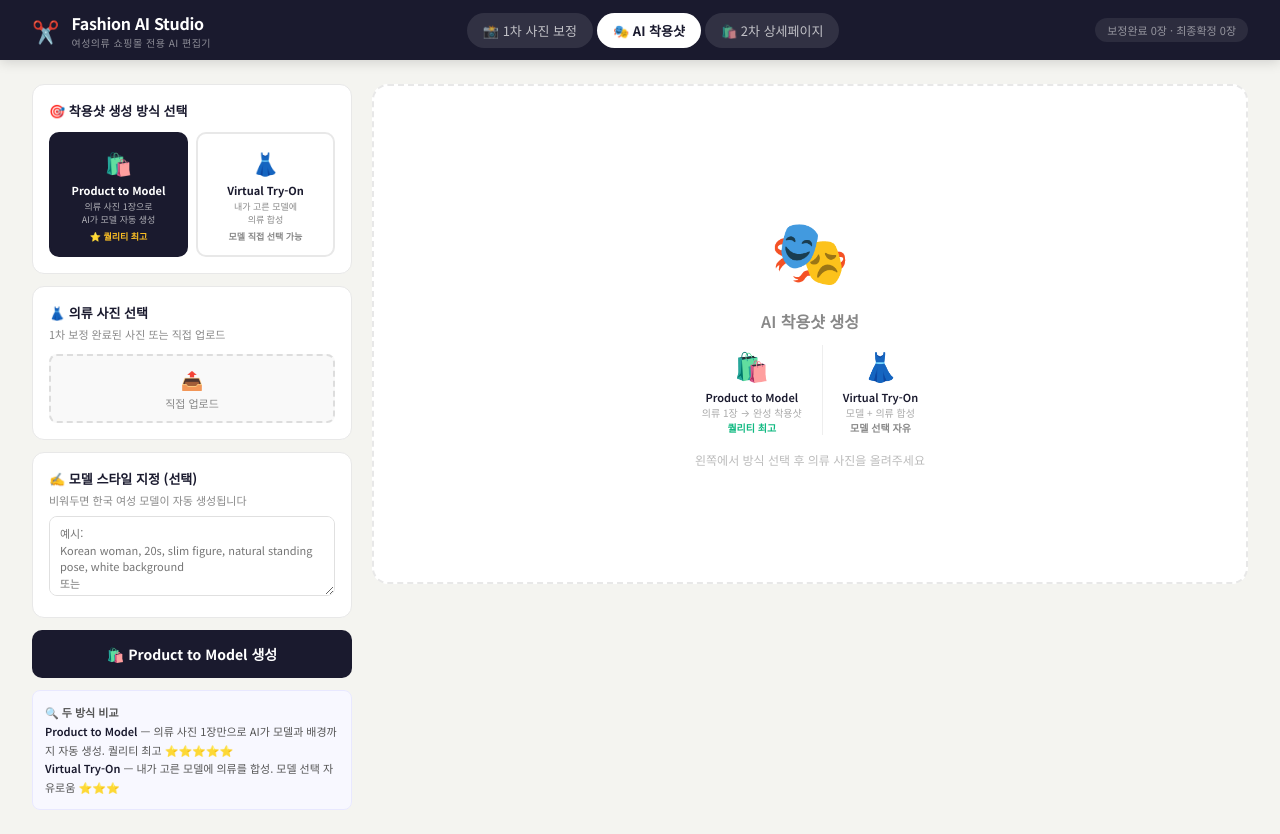
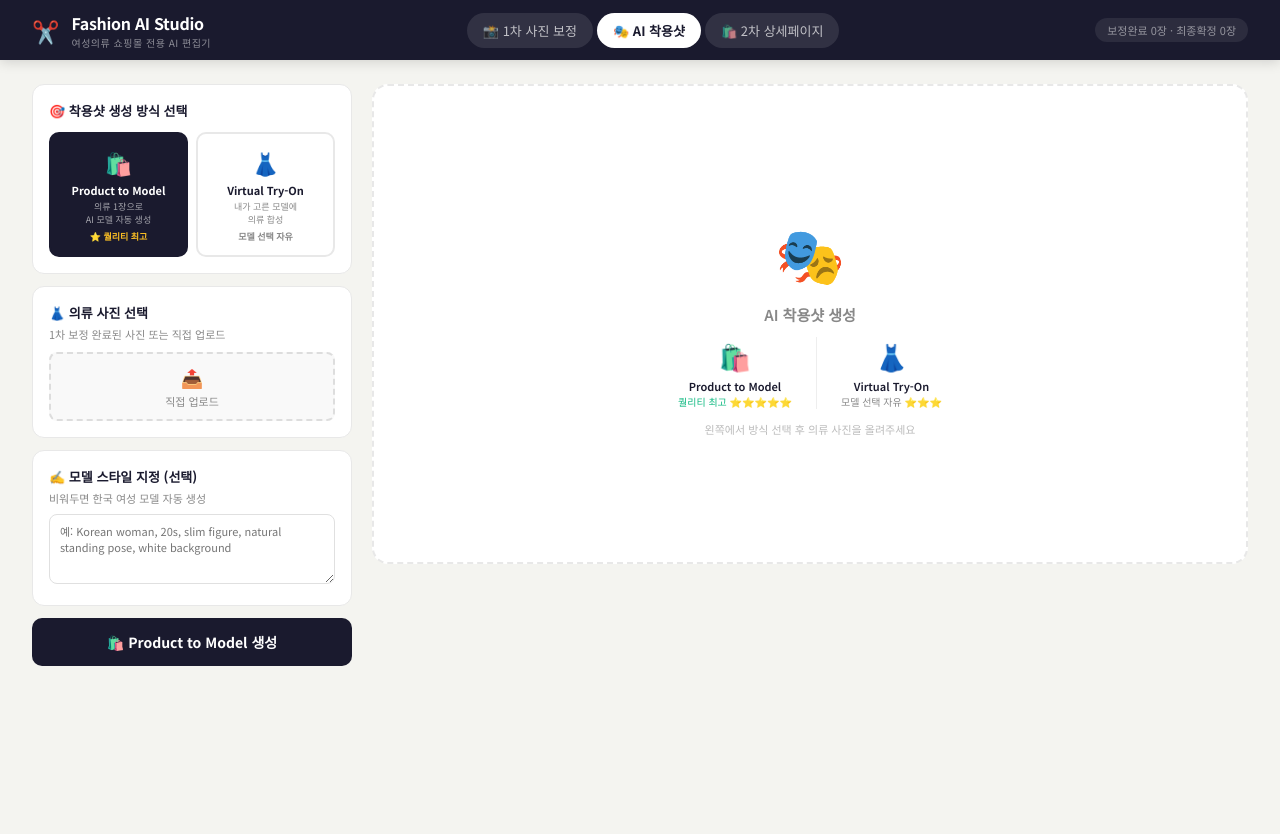
Before and after one commit to bluelg0-one/fashion-studio, a React (Vite) app: page / in a window 1280 px wide. Both pictures are taken after a click on the button "🎭 AI 착용샷". After the commit the page ends 800 px from the top, so only its background shows below. Built offline with nearby package versions, Linux system fonts and the light colour scheme.

Commit message:
이미지 압축으로 오류 수정
이미지 압축으로 오류 수정

```diff
--- a/src/components/TryOnStudio.jsx
+++ b/src/components/TryOnStudio.jsx
@@ -1,5 +1,27 @@
 import { useState, useRef } from 'react'
 import { fileToDataUrl, downloadImage } from '../utils/api.js'
+
+// 이미지를 압축해서 크기 줄이기
+async function compressImage(dataUrl, maxWidth = 800, quality = 0.8) {
+  return new Promise((resolve) => {
+    const img = new Image()
+    img.onload = () => {
+      const canvas = document.createElement('canvas')
+      let width = img.width
+      let height = img.height
+      if (width > maxWidth) {
+        height = Math.round((height * maxWidth) / width)
+        width = maxWidth
+      }
+      canvas.width = width
+      canvas.height = height
+      const ctx = canvas.getContext('2d')
+      ctx.drawImage(img, 0, 0, width, height)
+      resolve(canvas.toDataURL('image/jpeg', quality))
+    }
+    img.src = dataUrl
+  })
+}
 
 async function callTryOnAPI(payload) {
   const response = await fetch('/api/tryon', {
@@ -7,7 +29,16 @@ async function callTryOnAPI(payload) {
     headers: { 'Content-Type': 'application/json' },
     body: JSON.stringify(payload),
   })
-  const data = await response.json()
+
+  // JSON 파싱 오류 방지
+  const text = await response.text()
+  let data
+  try {
+    data = JSON.parse(text)
+  } catch {
+    throw new Error('서버 응답 오류: ' + text.slice(0, 100))
+  }
+
   if (!response.ok) throw new Error(data.error || `오류 (${response.status})`)
   return data.url
 }
@@ -20,13 +51,14 @@ const DEFAULT_MODELS = [
 ]
 
 export default function TryOnStudio({ refinedImages = [] }) {
-  const [mode, setMode] = useState('product-to-model') // 'product-to-model' | 'tryon'
+  const [mode, setMode] = useState('product-to-model')
   const [selectedModel, setSelectedModel] = useState(DEFAULT_MODELS[0])
   const [customModelUrl, setCustomModelUrl] = useState(null)
   const [selectedGarment, setSelectedGarment] = useState(null)
   const [category, setCategory] = useState('tops')
   const [customPrompt, setCustomPrompt] = useState('')
   const [generating, setGenerating] = useState(false)
+  const [progress, setProgress] = useState('')
   const [results, setResults] = useState([])
   const modelFileRef = useRef()
   const garmentFileRef = useRef()
@@ -36,14 +68,16 @@ export default function TryOnStudio({ refinedImages = [] }) {
   const handleModelUpload = async (file) => {
     if (!file || !file.type.startsWith('image/')) return
     const dataUrl = await fileToDataUrl(file)
-    setCustomModelUrl(dataUrl)
+    const compressed = await compressImage(dataUrl, 800, 0.85)
+    setCustomModelUrl(compressed)
     setSelectedModel(null)
   }
 
   const handleGarmentUpload = async (file) => {
     if (!file || !file.type.startsWith('image/')) return
     const dataUrl = await fileToDataUrl(file)
-    setSelectedGarment({ id: 'custom', url: dataUrl, name: file.name, isCustom: true })
+    const compressed = await compressImage(dataUrl, 800, 0.85)
+    setSelectedGarment({ id: 'custom', url: compressed, name: file.name, isCustom: true })
   }
 
   const handleGenerate = async () => {
@@ -52,19 +86,32 @@ export default function TryOnStudio({ refinedImages = [] }) {
 
     setGenerating(true)
     try {
+      let garmentUrl = selectedGarment.url
+      let modelUrl = customModelUrl || selectedModel?.url
+
+      // 로컬 이미지면 압축
+      if (garmentUrl.startsWith('data:')) {
+        setProgress('이미지 압축 중...')
+        garmentUrl = await compressImage(garmentUrl, 800, 0.85)
+      }
+      if (modelUrl && modelUrl.startsWith('data:')) {
+        modelUrl = await compressImage(modelUrl, 800, 0.85)
+      }
+
+      setProgress(mode === 'product-to-model' ? 'AI 모델 생성 중... (20~40초)' : '착용샷 합성 중... (5~15초)')
+
       let resultUrl
-
       if (mode === 'product-to-model') {
         resultUrl = await callTryOnAPI({
           mode: 'product-to-model',
-          product_image: selectedGarment.url,
+          product_image: garmentUrl,
           prompt: customPrompt || 'Korean woman, 20s, slim figure, natural standing pose, white background, fashion model photography',
         })
       } else {
         resultUrl = await callTryOnAPI({
           mode: 'tryon',
-          model_image: customModelUrl || selectedModel?.url,
-          garment_image: selectedGarment.url,
+          model_image: modelUrl,
+          garment_image: garmentUrl,
           category,
         })
       }
@@ -82,6 +129,7 @@ export default function TryOnStudio({ refinedImages = [] }) {
       alert('착용샷 생성 오류: ' + err.message)
     } finally {
       setGenerating(false)
+      setProgress('')
     }
   }
 
@@ -92,63 +140,48 @@ export default function TryOnStudio({ refinedImages = [] }) {
         {/* 모드 선택 */}
         <div style={{ background: '#fff', borderRadius: 12, border: '1px solid #e8e8e8', padding: 16 }}>
           <div style={{ fontSize: 13, fontWeight: 700, marginBottom: 12, color: '#1a1a2e' }}>🎯 착용샷 생성 방식 선택</div>
-
           <div style={{ display: 'grid', gridTemplateColumns: '1fr 1fr', gap: 8 }}>
-            <div onClick={() => setMode('product-to-model')}
-              style={{ padding: '12px 8px', borderRadius: 10, border: `2px solid ${mode === 'product-to-model' ? '#1a1a2e' : '#e8e8e8'}`, background: mode === 'product-to-model' ? '#1a1a2e' : '#fff', cursor: 'pointer', textAlign: 'center' }}>
-              <div style={{ fontSize: 22, marginBottom: 4 }}>🛍️</div>
-              <div style={{ fontSize: 11, fontWeight: 700, color: mode === 'product-to-model' ? '#fff' : '#1a1a2e' }}>Product to Model</div>
-              <div style={{ fontSize: 9, color: mode === 'product-to-model' ? 'rgba(255,255,255,0.65)' : '#888', marginTop: 3, lineHeight: 1.4 }}>
-                의류 사진 1장으로<br />AI가 모델 자동 생성
+            {[
+              { id: 'product-to-model', icon: '🛍️', label: 'Product to Model', desc: '의류 1장으로\nAI 모델 자동 생성', badge: '⭐ 퀄리티 최고', badgeColor: '#10b981' },
+              { id: 'tryon', icon: '👗', label: 'Virtual Try-On', desc: '내가 고른 모델에\n의류 합성', badge: '모델 선택 자유', badgeColor: '#888' },
+            ].map(m => (
+              <div key={m.id} onClick={() => setMode(m.id)}
+                style={{ padding: '12px 8px', borderRadius: 10, border: `2px solid ${mode === m.id ? '#1a1a2e' : '#e8e8e8'}`, background: mode === m.id ? '#1a1a2e' : '#fff', cursor: 'pointer', textAlign: 'center' }}>
+                <div style={{ fontSize: 22, marginBottom: 4 }}>{m.icon}</div>
+                <div style={{ fontSize: 11, fontWeight: 700, color: mode === m.id ? '#fff' : '#1a1a2e' }}>{m.label}</div>
+                <div style={{ fontSize: 9, color: mode === m.id ? 'rgba(255,255,255,0.6)' : '#888', marginTop: 3, lineHeight: 1.4, whiteSpace: 'pre-line' }}>{m.desc}</div>
+                <div style={{ fontSize: 9, marginTop: 4, color: mode === m.id ? '#fbbf24' : m.badgeColor, fontWeight: 600 }}>{m.badge}</div>
               </div>
-              <div style={{ fontSize: 9, marginTop: 4, color: mode === 'product-to-model' ? '#fbbf24' : '#10b981', fontWeight: 600 }}>
-                ⭐ 퀄리티 최고
-              </div>
-            </div>
-
-            <div onClick={() => setMode('tryon')}
-              style={{ padding: '12px 8px', borderRadius: 10, border: `2px solid ${mode === 'tryon' ? '#1a1a2e' : '#e8e8e8'}`, background: mode === 'tryon' ? '#1a1a2e' : '#fff', cursor: 'pointer', textAlign: 'center' }}>
-              <div style={{ fontSize: 22, marginBottom: 4 }}>👗</div>
-              <div style={{ fontSize: 11, fontWeight: 700, color: mode === 'tryon' ? '#fff' : '#1a1a2e' }}>Virtual Try-On</div>
-              <div style={{ fontSize: 9, color: mode === 'tryon' ? 'rgba(255,255,255,0.65)' : '#888', marginTop: 3, lineHeight: 1.4 }}>
-                내가 고른 모델에<br />의류 합성
-              </div>
-              <div style={{ fontSize: 9, marginTop: 4, color: mode === 'tryon' ? '#fbbf24' : '#888', fontWeight: 600 }}>
-                모델 직접 선택 가능
-              </div>
-            </div>
+            ))}
           </div>
         </div>
 
-        {/* 의류 선택 (공통) */}
+        {/* 의류 선택 */}
         <div style={{ background: '#fff', borderRadius: 12, border: '1px solid #e8e8e8', padding: 16 }}>
           <div style={{ fontSize: 13, fontWeight: 700, marginBottom: 4, color: '#1a1a2e' }}>👗 의류 사진 선택</div>
-          <div style={{ fontSize: 11, color: '#888', marginBottom: 12 }}>1차 보정 완료된 사진 또는 직접 업로드</div>
+          <div style={{ fontSize: 11, color: '#888', marginBottom: 10 }}>1차 보정 완료된 사진 또는 직접 업로드</div>
 
           {mode === 'tryon' && (
-            <div style={{ marginBottom: 12 }}>
-              <div style={{ fontSize: 11, fontWeight: 600, color: '#555', marginBottom: 6 }}>의류 종류</div>
-              <div style={{ display: 'flex', gap: 6 }}>
-                {[{ id: 'tops', label: '상의' }, { id: 'bottoms', label: '하의' }, { id: 'one-pieces', label: '원피스' }].map(cat => (
-                  <button key={cat.id} onClick={() => setCategory(cat.id)}
-                    style={{ flex: 1, padding: '7px 4px', borderRadius: 7, border: `1.5px solid ${category === cat.id ? '#1a1a2e' : '#e0e0e0'}`, background: category === cat.id ? '#1a1a2e' : '#fff', color: category === cat.id ? '#fff' : '#555', fontSize: 11, fontWeight: category === cat.id ? 700 : 400, cursor: 'pointer' }}>
-                    {cat.label}
-                  </button>
-                ))}
-              </div>
+            <div style={{ display: 'flex', gap: 6, marginBottom: 10 }}>
+              {[{ id: 'tops', label: '상의' }, { id: 'bottoms', label: '하의' }, { id: 'one-pieces', label: '원피스' }].map(cat => (
+                <button key={cat.id} onClick={() => setCategory(cat.id)}
+                  style={{ flex: 1, padding: '6px 4px', borderRadius: 7, border: `1.5px solid ${category === cat.id ? '#1a1a2e' : '#e0e0e0'}`, background: category === cat.id ? '#1a1a2e' : '#fff', color: category === cat.id ? '#fff' : '#555', fontSize: 11, fontWeight: category === cat.id ? 700 : 400, cursor: 'pointer' }}>
+                  {cat.label}
+                </button>
+              ))}
             </div>
           )}
 
           {approvedImages.length > 0 && (
             <div style={{ marginBottom: 10 }}>
               <div style={{ fontSize: 11, fontWeight: 600, color: '#555', marginBottom: 6 }}>1차 보정된 사진에서 선택</div>
-              <div style={{ display: 'grid', gridTemplateColumns: 'repeat(3, 1fr)', gap: 6, maxHeight: 140, overflowY: 'auto' }}>
+              <div style={{ display: 'grid', gridTemplateColumns: 'repeat(3, 1fr)', gap: 6, maxHeight: 130, overflowY: 'auto' }}>
                 {approvedImages.map(img => (
                   <div key={img.id} onClick={() => setSelectedGarment({ id: img.id, url: img.editedUrl, name: img.name })}
                     style={{ cursor: 'pointer', borderRadius: 8, overflow: 'hidden', border: `2px solid ${selectedGarment?.id === img.id ? '#1a1a2e' : '#e8e8e8'}` }}>
-                    <img src={img.editedUrl} alt="" style={{ width: '100%', height: 65, objectFit: 'cover', display: 'block' }} />
+                    <img src={img.editedUrl} alt="" style={{ width: '100%', height: 60, objectFit: 'cover', display: 'block' }} />
                     {selectedGarment?.id === img.id && (
-                      <div style={{ background: '#1a1a2e', color: '#fff', fontSize: 9, textAlign: 'center', padding: '2px 0' }}>✓ 선택됨</div>
+                      <div style={{ background: '#1a1a2e', color: '#fff', fontSize: 9, textAlign: 'center', padding: '1px 0' }}>✓</div>
                     )}
                   </div>
                 ))}
@@ -160,7 +193,7 @@ export default function TryOnStudio({ refinedImages = [] }) {
             style={{ border: '2px dashed #ddd', borderRadius: 8, padding: 10, textAlign: 'center', cursor: 'pointer', background: '#f9f9f9' }}>
             {selectedGarment?.isCustom ? (
               <div>
-                <img src={selectedGarment.url} alt="" style={{ width: 50, height: 50, objectFit: 'cover', borderRadius: 6, margin: '0 auto 4px', display: 'block' }} />
+                <img src={selectedGarment.url} alt="" style={{ width: 48, height: 48, objectFit: 'cover', borderRadius: 6, margin: '0 auto 4px', display: 'block' }} />
                 <div style={{ fontSize: 10, color: '#10b981', fontWeight: 600 }}>✓ 업로드 완료</div>
               </div>
             ) : (
@@ -173,89 +206,66 @@ export default function TryOnStudio({ refinedImages = [] }) {
           </div>
         </div>
 
-        {/* Product to Model 전용: 프롬프트 */}
+        {/* Product to Model 프롬프트 */}
         {mode === 'product-to-model' && (
           <div style={{ background: '#fff', borderRadius: 12, border: '1px solid #e8e8e8', padding: 16 }}>
             <div style={{ fontSize: 13, fontWeight: 700, marginBottom: 4, color: '#1a1a2e' }}>✍️ 모델 스타일 지정 (선택)</div>
-            <div style={{ fontSize: 11, color: '#888', marginBottom: 8 }}>비워두면 한국 여성 모델이 자동 생성됩니다</div>
-            <textarea
-              value={customPrompt}
-              onChange={(e) => setCustomPrompt(e.target.value)}
-              placeholder="예시:
-Korean woman, 20s, slim figure, natural standing pose, white background
-또는
-Korean woman, 30s, professional look, office background"
-              style={{ width: '100%', height: 80, borderRadius: 8, border: '1px solid #e0e0e0', padding: '8px 10px', fontSize: 11, resize: 'vertical', boxSizing: 'border-box', outline: 'none', lineHeight: 1.5 }}
-            />
+            <div style={{ fontSize: 11, color: '#888', marginBottom: 8 }}>비워두면 한국 여성 모델 자동 생성</div>
+            <textarea value={customPrompt} onChange={(e) => setCustomPrompt(e.target.value)}
+              placeholder="예: Korean woman, 20s, slim figure, natural standing pose, white background"
+              style={{ width: '100%', height: 70, borderRadius: 8, border: '1px solid #e0e0e0', padding: '8px 10px', fontSize: 11, resize: 'vertical', boxSizing: 'border-box', outline: 'none' }} />
           </div>
         )}
 
-        {/* Try-On 전용: 모델 선택 */}
+        {/* Try-On 모델 선택 */}
         {mode === 'tryon' && (
           <div style={{ background: '#fff', borderRadius: 12, border: '1px solid #e8e8e8', padding: 16 }}>
             <div style={{ fontSize: 13, fontWeight: 700, marginBottom: 4, color: '#1a1a2e' }}>👤 AI 모델 선택</div>
-            <div style={{ fontSize: 11, color: '#888', marginBottom: 10 }}>전신 사진 모델 또는 직접 업로드</div>
-
             <div style={{ display: 'grid', gridTemplateColumns: '1fr 1fr', gap: 6, marginBottom: 8 }}>
               {DEFAULT_MODELS.map(m => (
                 <div key={m.id} onClick={() => { setSelectedModel(m); setCustomModelUrl(null) }}
                   style={{ borderRadius: 8, overflow: 'hidden', border: `2px solid ${selectedModel?.id === m.id && !customModelUrl ? '#1a1a2e' : '#e8e8e8'}`, cursor: 'pointer' }}>
-                  <img src={m.url} alt={m.name} style={{ width: '100%', height: 80, objectFit: 'cover', objectPosition: 'top', display: 'block' }} />
+                  <img src={m.url} alt={m.name} style={{ width: '100%', height: 75, objectFit: 'cover', objectPosition: 'top', display: 'block' }} />
                   <div style={{ padding: '3px 6px', background: selectedModel?.id === m.id && !customModelUrl ? '#1a1a2e' : '#fff' }}>
                     <div style={{ fontSize: 10, fontWeight: 600, color: selectedModel?.id === m.id && !customModelUrl ? '#fff' : '#1a1a2e' }}>{m.emoji} {m.name}</div>
-                    <div style={{ fontSize: 9, color: selectedModel?.id === m.id && !customModelUrl ? 'rgba(255,255,255,0.6)' : '#888' }}>{m.style}</div>
                   </div>
                 </div>
               ))}
             </div>
-
             <div onClick={() => modelFileRef.current?.click()}
-              style={{ border: `2px dashed ${customModelUrl ? '#1a1a2e' : '#ddd'}`, borderRadius: 8, padding: 10, textAlign: 'center', cursor: 'pointer', background: customModelUrl ? '#f0f0ff' : '#f9f9f9' }}>
+              style={{ border: `2px dashed ${customModelUrl ? '#1a1a2e' : '#ddd'}`, borderRadius: 8, padding: 8, textAlign: 'center', cursor: 'pointer', background: customModelUrl ? '#f0f0ff' : '#f9f9f9' }}>
               {customModelUrl ? (
                 <div style={{ display: 'flex', alignItems: 'center', gap: 8 }}>
-                  <img src={customModelUrl} alt="" style={{ width: 36, height: 36, objectFit: 'cover', borderRadius: 6 }} />
-                  <div style={{ fontSize: 11, color: '#1a1a2e', fontWeight: 600 }}>✓ 내 모델 사용 중</div>
+                  <img src={customModelUrl} alt="" style={{ width: 32, height: 32, objectFit: 'cover', borderRadius: 4 }} />
+                  <div style={{ fontSize: 10, color: '#1a1a2e', fontWeight: 600 }}>✓ 내 모델 사용 중</div>
                 </div>
               ) : (
-                <div>
-                  <div style={{ fontSize: 11, color: '#888' }}>📤 내 모델 사진 업로드</div>
-                  <div style={{ fontSize: 10, color: '#aaa', marginTop: 1 }}>⚠️ 반드시 전신 사진!</div>
-                </div>
+                <div style={{ fontSize: 10, color: '#888' }}>📤 내 모델 직접 업로드 (전신 사진 필수!)</div>
               )}
               <input ref={modelFileRef} type="file" accept="image/*" style={{ display: 'none' }} onChange={(e) => handleModelUpload(e.target.files[0])} />
             </div>
           </div>
         )}
 
-        {/* 생성 버튼 */}
         <button onClick={handleGenerate} disabled={generating}
           style={{ padding: '14px 0', borderRadius: 10, border: 'none', background: generating ? '#ccc' : '#1a1a2e', color: '#fff', fontSize: 14, fontWeight: 700, cursor: generating ? 'not-allowed' : 'pointer' }}>
-          {generating ? '⚙️ 착용샷 생성 중... (10~30초)' : mode === 'product-to-model' ? '🛍️ Product to Model 생성' : '👗 Virtual Try-On 생성'}
+          {generating ? `⚙️ ${progress}` : mode === 'product-to-model' ? '🛍️ Product to Model 생성' : '👗 Virtual Try-On 생성'}
         </button>
 
         {generating && (
           <div style={{ background: '#f0f4ff', borderRadius: 8, padding: 12, fontSize: 12, color: '#3730a3', textAlign: 'center', lineHeight: 1.7 }}>
-            <div style={{ fontSize: 24, marginBottom: 6 }}>⏳</div>
-            AI가 착용샷을 생성하고 있어요<br />
-            {mode === 'product-to-model' ? <><strong>20~40초</strong> 정도 소요돼요</> : <><strong>5~15초</strong> 정도 소요돼요</>}
+            <div style={{ fontSize: 20, marginBottom: 4 }}>⏳</div>
+            {progress}<br />
+            <span style={{ fontSize: 10, color: '#6366f1' }}>잠시만 기다려주세요</span>
           </div>
         )}
-
-        {/* 비교 안내 */}
-        <div style={{ background: '#f8f8ff', borderRadius: 8, padding: 12, fontSize: 11, color: '#555', lineHeight: 1.7, border: '1px solid #e8e8ff' }}>
-          <strong>🔍 두 방식 비교</strong><br />
-          <span style={{ color: '#1a1a2e', fontWeight: 600 }}>Product to Model</span> — 의류 사진 1장만으로 AI가 모델과 배경까지 자동 생성. 퀄리티 최고 ⭐⭐⭐⭐⭐<br />
-          <span style={{ color: '#1a1a2e', fontWeight: 600 }}>Virtual Try-On</span> — 내가 고른 모델에 의류를 합성. 모델 선택 자유로움 ⭐⭐⭐
-        </div>
       </div>
 
       {/* 결과 */}
       <div>
         {results.length > 0 ? (
           <div>
-            <div style={{ fontSize: 13, fontWeight: 700, marginBottom: 16, color: '#1a1a2e' }}>
-              🎭 생성된 착용샷 ({results.length}장)
-            </div>
+            <div style={{ fontSize: 13, fontWeight: 700, marginBottom: 16, color: '#1a1a2e' }}>🎭 생성된 착용샷 ({results.length}장)</div>
             <div style={{ display: 'grid', gridTemplateColumns: 'repeat(2, 1fr)', gap: 16 }}>
               {results.map(result => (
                 <div key={result.id} style={{ background: '#fff', borderRadius: 12, border: '1px solid #e8e8e8', overflow: 'hidden', boxShadow: '0 2px 8px rgba(0,0,0,0.06)' }}>
@@ -270,13 +280,9 @@ Korean woman, 30s, professional look, office background"
                     <div style={{ fontSize: 11, color: '#888', marginBottom: 10 }}>{result.garmentName} · {result.createdAt}</div>
                     <div style={{ display: 'flex', gap: 8 }}>
                       <button onClick={() => downloadImage(result.url, `착용샷_${Date.now()}.png`)}
-                        style={{ flex: 1, padding: '7px 0', borderRadius: 7, border: 'none', background: '#1a1a2e', color: '#fff', fontSize: 11, fontWeight: 700, cursor: 'pointer' }}>
-                        ⬇️ 다운로드
-                      </button>
+                        style={{ flex: 1, padding: '7px 0', borderRadius: 7, border: 'none', background: '#1a1a2e', color: '#fff', fontSize: 11, fontWeight: 700, cursor: 'pointer' }}>⬇️ 다운로드</button>
                       <button onClick={() => window.open(result.url, '_blank')}
-                        style={{ flex: 1, padding: '7px 0', borderRadius: 7, border: '1px solid #e0e0e0', background: '#fff', color: '#555', fontSize: 11, cursor: 'pointer' }}>
-                        🔍 크게 보기
-                      </button>
+                        style={{ flex: 1, padding: '7px 0', borderRadius: 7, border: '1px solid #e0e0e0', background: '#fff', color: '#555', fontSize: 11, cursor: 'pointer' }}>🔍 크게 보기</button>
                     </div>
                   </div>
                 </div>
@@ -284,25 +290,23 @@ Korean woman, 30s, professional look, office background"
             </div>
           </div>
         ) : (
-          <div style={{ background: '#fff', borderRadius: 16, border: '2px dashed #e8e8e8', height: 500, display: 'flex', flexDirection: 'column', alignItems: 'center', justifyContent: 'center', color: '#aaa' }}>
-            <div style={{ fontSize: 64, marginBottom: 16 }}>🎭</div>
-            <div style={{ fontSize: 16, fontWeight: 600, marginBottom: 12, color: '#888' }}>AI 착용샷 생성</div>
-            <div style={{ display: 'flex', gap: 20, marginBottom: 16 }}>
+          <div style={{ background: '#fff', borderRadius: 16, border: '2px dashed #e8e8e8', height: 480, display: 'flex', flexDirection: 'column', alignItems: 'center', justifyContent: 'center', color: '#aaa' }}>
+            <div style={{ fontSize: 56, marginBottom: 12 }}>🎭</div>
+            <div style={{ fontSize: 15, fontWeight: 600, marginBottom: 12, color: '#888' }}>AI 착용샷 생성</div>
+            <div style={{ display: 'flex', gap: 24, marginBottom: 12 }}>
               <div style={{ textAlign: 'center' }}>
-                <div style={{ fontSize: 28, marginBottom: 4 }}>🛍️</div>
+                <div style={{ fontSize: 26, marginBottom: 4 }}>🛍️</div>
                 <div style={{ fontSize: 11, fontWeight: 600, color: '#1a1a2e' }}>Product to Model</div>
-                <div style={{ fontSize: 10, color: '#aaa' }}>의류 1장 → 완성 착용샷</div>
-                <div style={{ fontSize: 10, color: '#10b981', fontWeight: 600 }}>퀄리티 최고</div>
+                <div style={{ fontSize: 10, color: '#10b981' }}>퀄리티 최고 ⭐⭐⭐⭐⭐</div>
               </div>
               <div style={{ width: 1, background: '#eee' }} />
               <div style={{ textAlign: 'center' }}>
-                <div style={{ fontSize: 28, marginBottom: 4 }}>👗</div>
+                <div style={{ fontSize: 26, marginBottom: 4 }}>👗</div>
                 <div style={{ fontSize: 11, fontWeight: 600, color: '#1a1a2e' }}>Virtual Try-On</div>
-                <div style={{ fontSize: 10, color: '#aaa' }}>모델 + 의류 합성</div>
-                <div style={{ fontSize: 10, color: '#888', fontWeight: 600 }}>모델 선택 자유</div>
+                <div style={{ fontSize: 10, color: '#888' }}>모델 선택 자유 ⭐⭐⭐</div>
               </div>
             </div>
-            <div style={{ fontSize: 12, color: '#bbb' }}>왼쪽에서 방식 선택 후 의류 사진을 올려주세요</div>
+            <div style={{ fontSize: 11, color: '#bbb' }}>왼쪽에서 방식 선택 후 의류 사진을 올려주세요</div>
           </div>
         )}
       </div>
```
